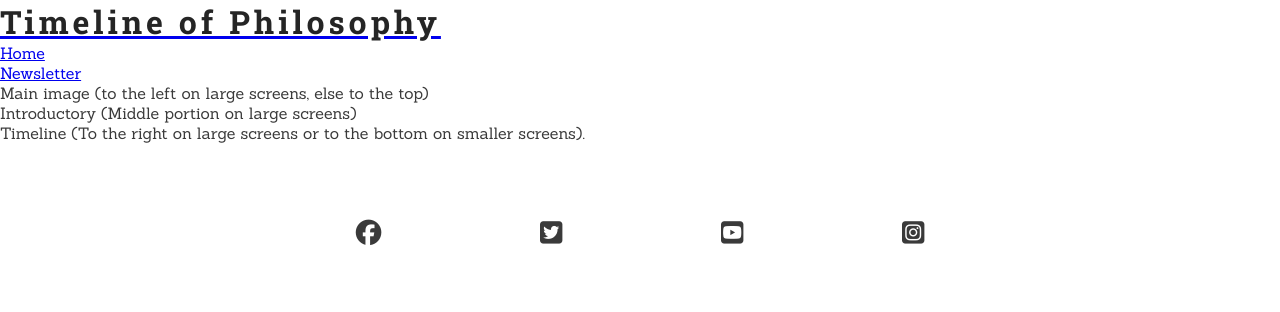
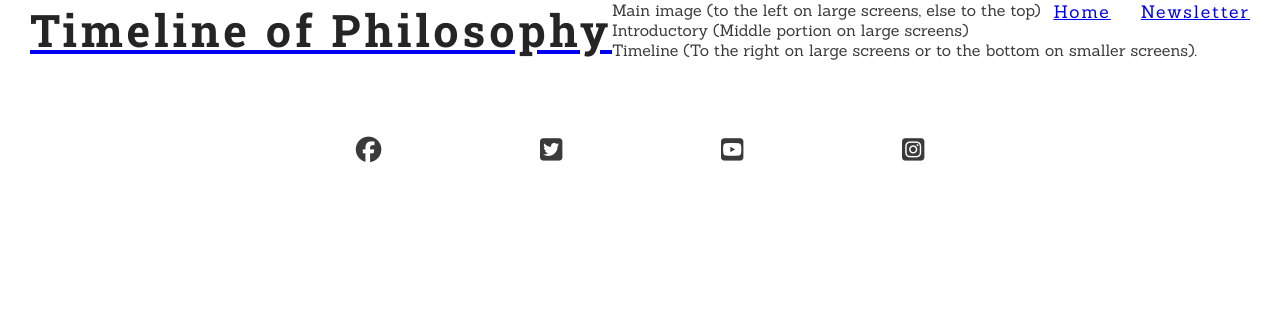
Before and after one commit to mikejdublin/philosophy-timeline, a plain HTML site: page index.html in a window 1280 px wide. Drawn offline with Linux system fonts and the light colour scheme.

Commit message:
Add basic styling to header and nav section

```diff
--- a/assets/css/style.css
+++ b/assets/css/style.css
@@ -26,6 +26,26 @@ h1, h2 {
 	color: #252525;
 }
 
+#logo {
+	float: left;
+	font-size:140%;
+	margin-left:30px;
+}
+
+/* Navigation links */
+
+#menu {
+	font-size: 110%;
+	letter-spacing:2px;
+	float:right;
+}
+
+#menu li {
+	float: left;
+	list-style-type: none;
+	margin-right: 30px;
+}
+
 /* Footer styling for social media links */
 
 .social-networks {
--- a/index.html
+++ b/index.html
@@ -14,7 +14,7 @@
 
 <body>
 	<header>
-		<a href="index.html"><h1>Timeline of Philosophy</h1></a>
+		<a href="index.html" id="logo"><h1>Timeline of Philosophy</h1></a>
 
 		<!-- Main menu -->
 		<nav>
```
